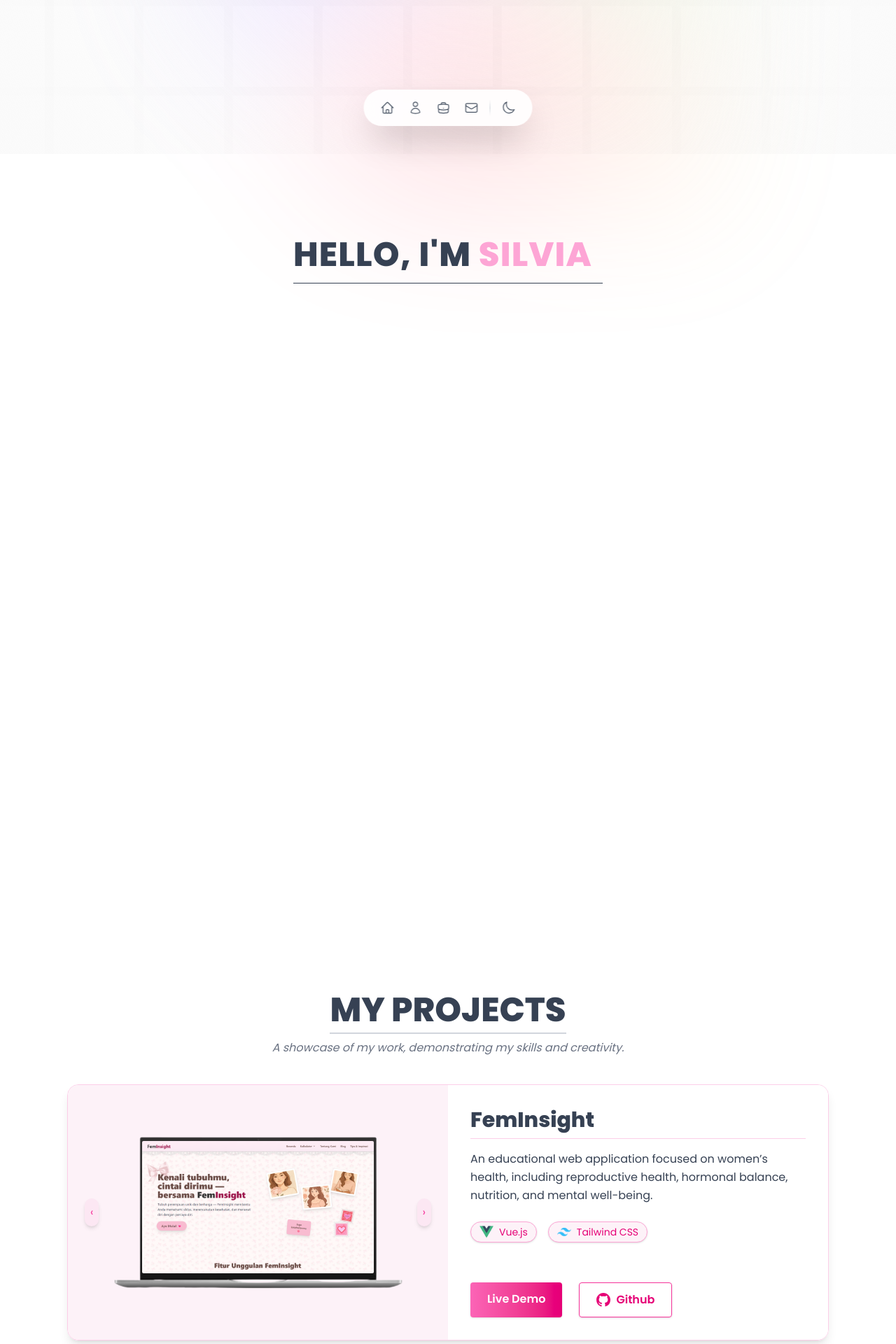
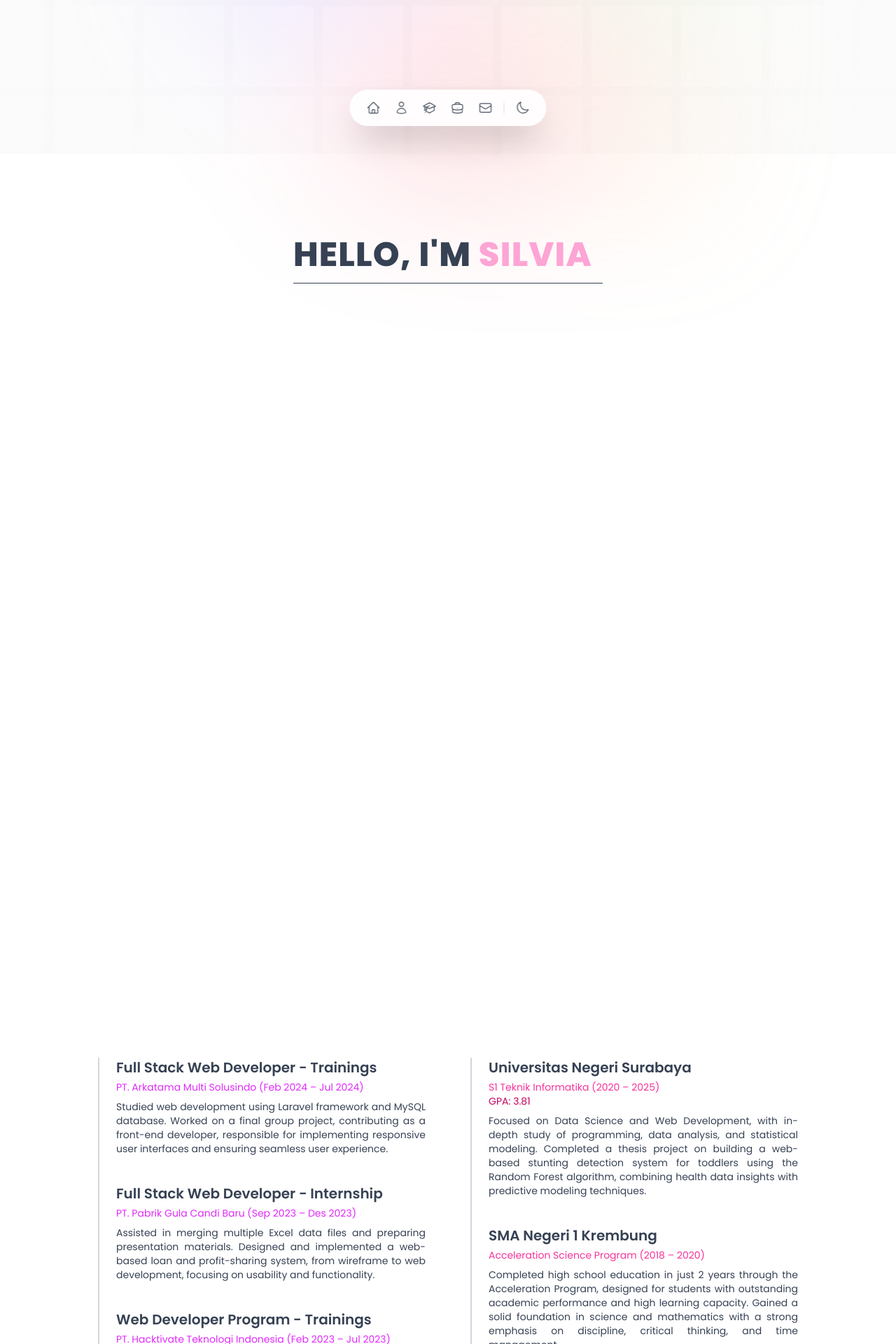
Before and after one commit to silviansi/portfolio, a Vue app: page / in a window 1280 px wide. Shown: the part 580-2500 px from the top of the page at 70% size. Built offline with nearby package versions, Linux system fonts and the light colour scheme.

Commit message:
seperate experience section

```diff
--- a/src/components/Navbar.vue
+++ b/src/components/Navbar.vue
@@ -81,6 +81,7 @@ import {
   SunIcon,
   HomeIcon,
   UserIcon,
+  AcademicCapIcon,
   BriefcaseIcon,
   EnvelopeIcon
 } from '@heroicons/vue/24/outline'
@@ -98,6 +99,7 @@ const clearActiveItem = () => activeItem.value = null
 const navItems = [
   { icon: 'home', label: 'Home', href: '#home' },
   { icon: 'user', label: 'About', href: '#about' },
+  { icon: 'academic-cap', label: 'Path', href: '#experience' },
   { icon: 'briefcase', label: 'Projects', href: '#project' },
   { icon: 'envelope', label: 'Contact', href: '#contact' }
 ]
@@ -106,6 +108,7 @@ const navItems = [
 const icons = {
   home: HomeIcon,
   user: UserIcon,
+  'academic-cap': AcademicCapIcon,
   briefcase: BriefcaseIcon,
   envelope: EnvelopeIcon,
 }
--- a/src/pages/Home.vue
+++ b/src/pages/Home.vue
@@ -39,6 +39,7 @@
       <Intro />
       <Navbar />
       <About />
+      <Path />
       <Project />
       <Certificate />
       <Contact />
@@ -54,6 +55,7 @@ import { watchEffect, computed } from 'vue'
 import Intro from '@/components/Intro.vue'
 import Navbar from '@/components/Navbar.vue'
 import About from '@/components/About.vue'
+import Path from '@/components/Path.vue'
 import Project from '@/components/Project.vue'
 import Certificate from '@/components/Certificate.vue'
 import Contact from '@/components/Contact.vue'
```
